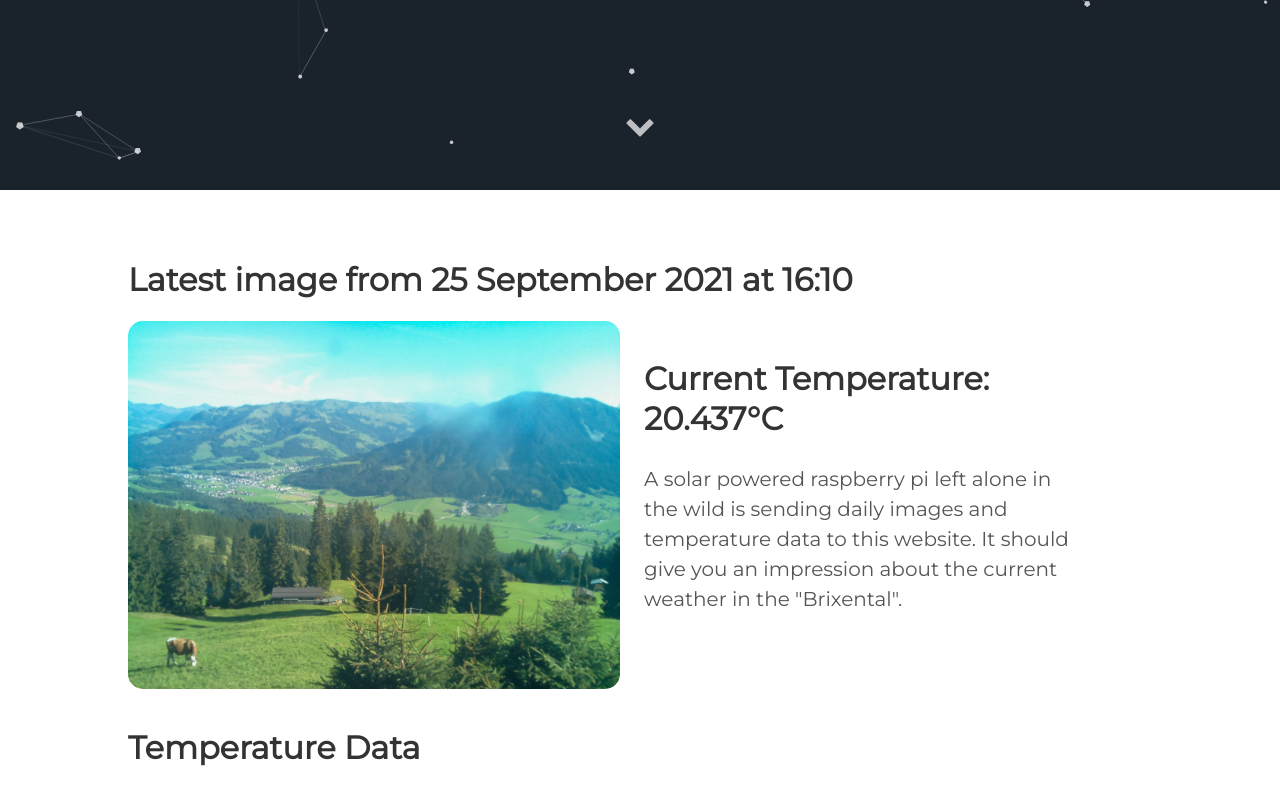
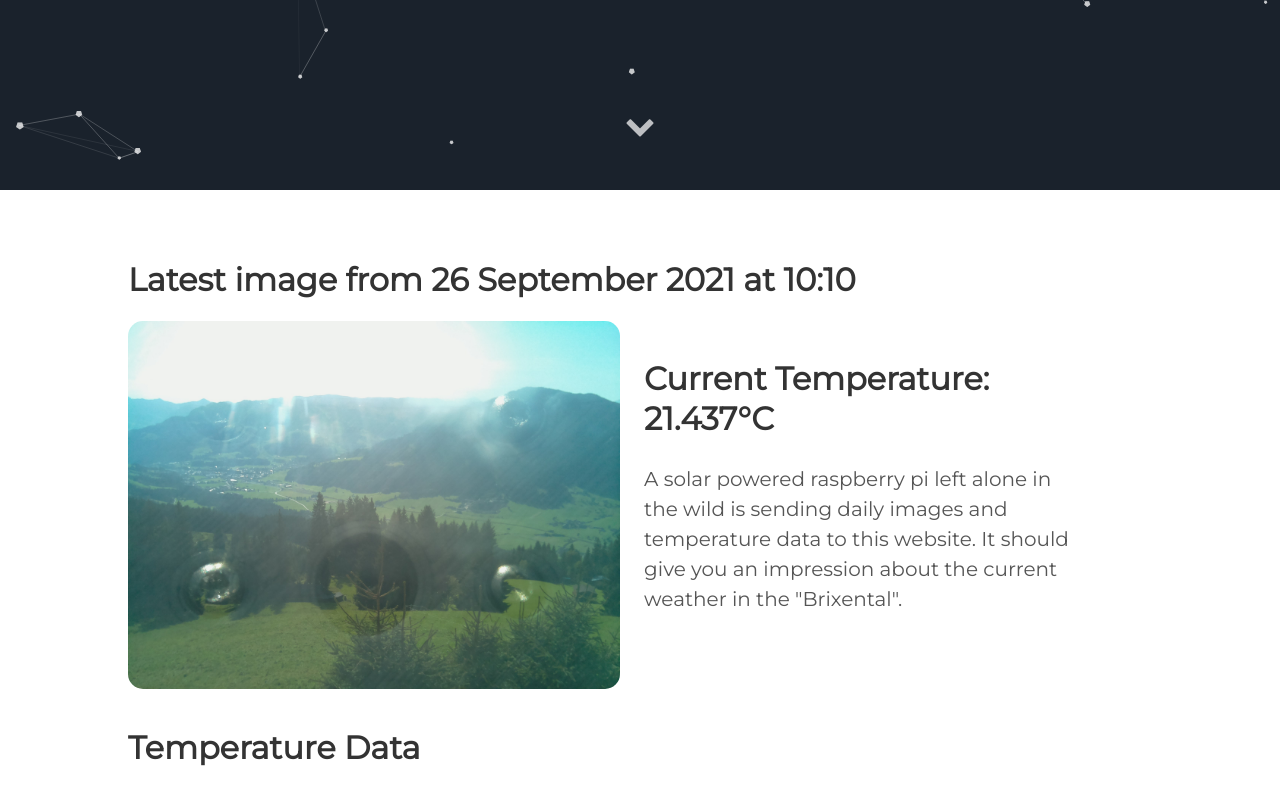
Before and after one commit to vektorious/vektorious.github.io, a Jekyll site: the page built from resources/huette.md, in a window 1280 px wide and 900 px high, scrolled down 710 px. Shown: the top 805 px of the window. Built offline with Jekyll 4.4.1, drawn with Linux system fonts in a browser that asks for light colours.

Commit message:
I'm a bot beep boop

```diff
--- a/resources/huette.md
+++ b/resources/huette.md
@@ -6,13 +6,13 @@ image: '/assets/img/'
 description: 'Live image from the Austrian alps'
 twitter_text: ' '
 ---
-## Latest image from 25 September 2021 at 16:10
+## Latest image from 26 September 2021 at 10:10
 <div class="huette">
   <div class="huette-image">
     <img src="{{ "/assets/img/huette.jpg" | prepend: site.baseurl }}">
   </div>
   <div class="huette-text">
-        <h2>Current Temperature: 20.437°C</h2>
+        <h2>Current Temperature: 21.437°C</h2>
         <p>A solar powered raspberry pi left alone in the wild is sending daily images and temperature data to this website. It should give you an impression about the current weather in the "Brixental".</p>
 
   </div>
```
Also changed, not shown: rpi-script/2021-09-26_100928.txt (renamed from rpi-script/2021-09-25_160929.txt, +5 -5 lines), rpi-script/huette.md (+2 -2 lines), assets/img/huette.jpg, assets/img/temp_plot.png, rpi-script/temp_plot.png, 1 other file.
